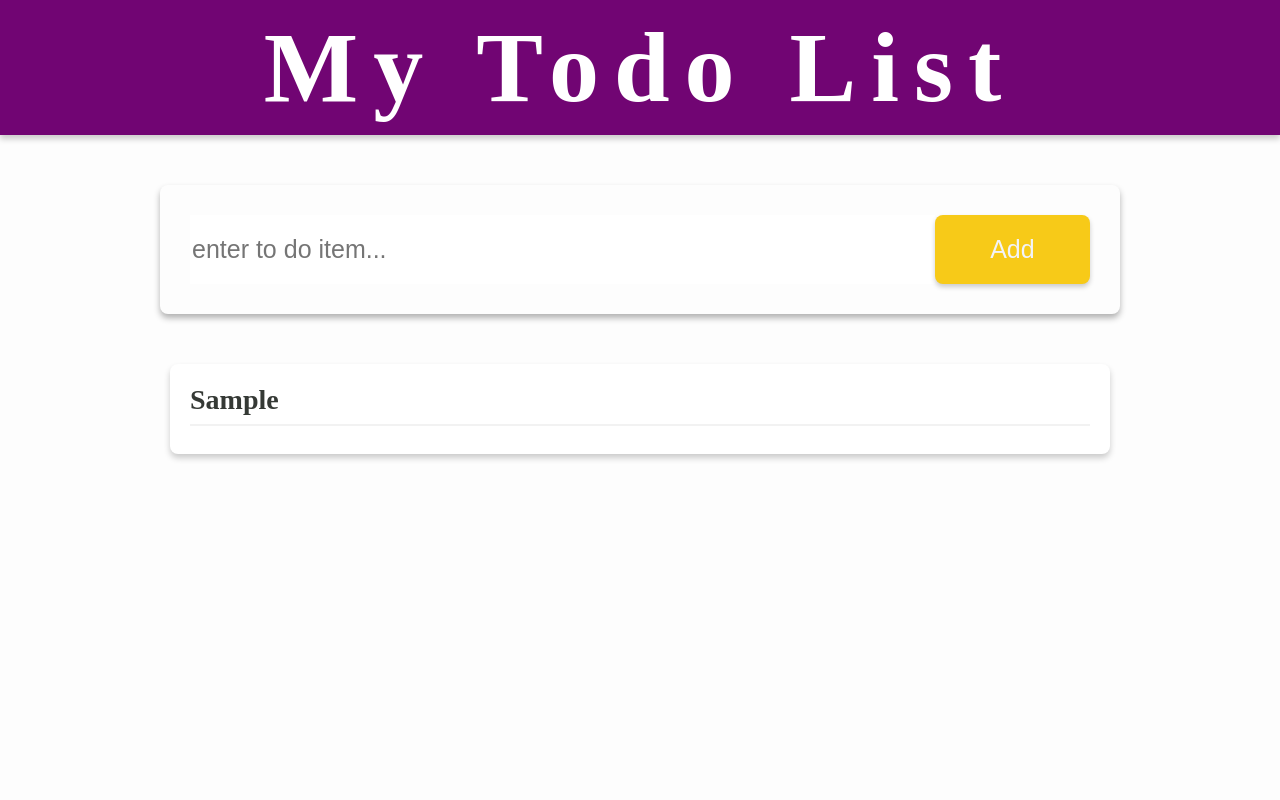
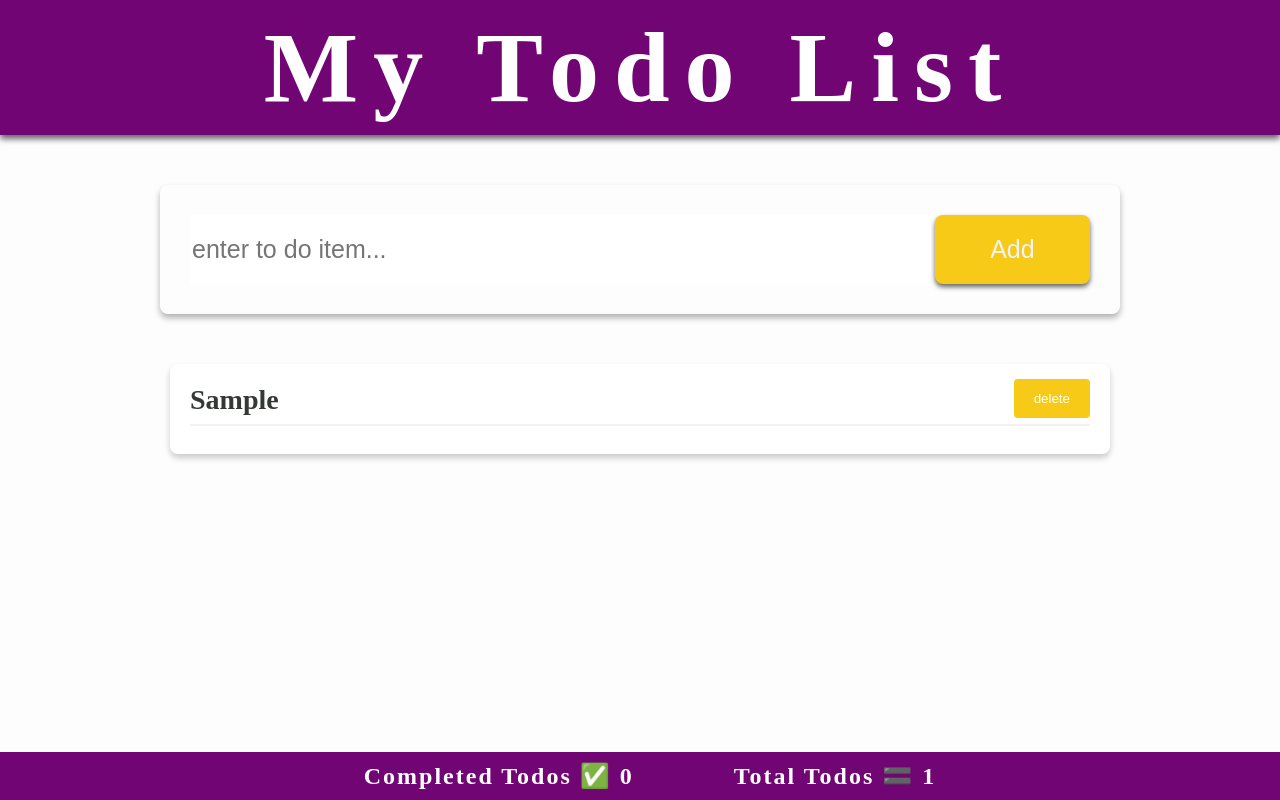
Before and after one commit to AbdullohKhashimov/react-todoapp, a React (Vite) app in the folder todoapp/: page / in a window 1280 px wide. Both pictures are taken after typing "Sample" into the empty fields and a click on the button "Add". Built offline with nearby package versions, Linux system fonts and the light colour scheme.

Commit message:
feat: develop counter for counting todos and task manager which will highlight finished todos

```diff
--- a/todoapp/src/App.jsx
+++ b/todoapp/src/App.jsx
@@ -1,6 +1,7 @@
 import { useState } from "react";
 import Todo from "./components/Todo";
 import Header from "./components/Header";
+import Footer from "./components/Footer";
 import "./css/app.css";
 
 function App() {
--- /dev/null
+++ b/todoapp/src/components/Footer.jsx
@@ -0,0 +1,11 @@
+import React from "react";
+import "../css/footer.css";
+
+export default function Footer({ completed, totalTodos }) {
+  return (
+    <div className="footer">
+      <span className="item">Completed Todos ✅ {completed}</span>
+      <span className="item">Total Todos 🟰 {totalTodos}</span>
+    </div>
+  );
+}
--- a/todoapp/src/components/Form.jsx
+++ b/todoapp/src/components/Form.jsx
@@ -2,21 +2,22 @@ import React, { useState } from "react";
 import "../css/todoitem.css";
 
 function Form({ todos, setTodos }) {
-  const [todo, setTodo] = useState("");
+  //   const [todo, setTodo] = useState("");
+  const [todo, setTodo] = useState({ name: "", done: false });
 
   const handleSubmit = (e) => {
     // prevents the page to re-render when the form is submitted
     e.preventDefault();
     setTodos([...todos, todo]);
-    setTodo("");
+    setTodo({ name: "", done: false });
   };
   return (
     <div className="form-container">
       <form onSubmit={handleSubmit} className="form">
         <div className="input-container">
           <input
-            onChange={(e) => setTodo(e.target.value)}
-            value={todo}
+            onChange={(e) => setTodo({ name: e.target.value, done: false })}
+            value={todo.name}
             type="text"
             className="input-txt"
             placeholder="enter to do item..."
--- a/todoapp/src/components/Todo.jsx
+++ b/todoapp/src/components/Todo.jsx
@@ -2,14 +2,17 @@ import React, { useState } from "react";
 import Form from "./Form";
 import "../css/todoitem.css";
 import TodoList from "./TodoList";
+import Footer from "./Footer";
 
 function Todo() {
   const [todos, setTodos] = useState([]); //-> empty array is attacjed to usestate() to store array of todo list
-
+  const completed = todos.filter((item) => item.done).length;
+  const totalTodos = todos.length;
   return (
     <div className="main">
       <Form todos={todos} setTodos={setTodos} />
-      <TodoList todos={todos} />
+      <TodoList todos={todos} setTodos={setTodos} />
+      <Footer completed={completed} totalTodos={totalTodos} />
     </div>
   );
 }
--- a/todoapp/src/components/TodoItem.jsx
+++ b/todoapp/src/components/TodoItem.jsx
@@ -1,10 +1,33 @@
 import React from "react";
 import "../css/todoitem.css";
 
-function TodoItem({ item }) {
+function TodoItem({ item, todos, setTodos }) {
+  function handleDelete(item) {
+    setTodos(todos.filter((todo) => todo !== item));
+  }
+  const handleClick = (name) => {
+    setTodos(
+      todos.map((item) =>
+        item.name === name ? { ...item, done: !item.done } : item
+      )
+    );
+  };
+
+  const className = item.done ? "span-tag" : "";
+
   return (
     <div>
-      <div className="item-list">{item}</div>
+      <div className="item-list">
+        <span onClick={() => handleClick(item.name)} className={className}>
+          {item.name}
+        </span>
+
+        <span>
+          <button className="delete-btn" onClick={() => handleDelete(item)}>
+            delete
+          </button>
+        </span>
+      </div>
       <hr className="line" />
     </div>
   );
--- a/todoapp/src/components/TodoList.jsx
+++ b/todoapp/src/components/TodoList.jsx
@@ -2,11 +2,16 @@ import React from "react";
 import TodoItem from "./TodoItem";
 import "../css/todoitem.css";
 
-function TodoList({ todos }) {
+function TodoList({ todos, setTodos }) {
   return (
     <div className="task-list">
       {todos.map((item) => (
-        <TodoItem item={item} key={item} />
+        <TodoItem
+          item={item}
+          key={item.name}
+          todos={todos}
+          setTodos={setTodos}
+        />
       ))}
     </div>
   );
--- /dev/null
+++ b/todoapp/src/css/footer.css
@@ -0,0 +1,16 @@
+.footer {
+  position: fixed;
+  bottom: 0;
+  font-size: 1.5em;
+  text-align: center;
+  width: 100%;
+  background-color: #710573;
+  padding: 10px;
+  font-weight: 900;
+  letter-spacing: 2px;
+  color: #fff;
+}
+
+.item {
+  margin: 50px;
+}
--- a/todoapp/src/css/header.css
+++ b/todoapp/src/css/header.css
@@ -7,7 +7,7 @@
   font-size: 100px;
   padding: 10px;
   letter-spacing: 15px;
-  box-shadow: 0 4px 6px rgba(0, 0, 0, 0.2);
+  box-shadow: 0 4px 6px rgba(0, 0, 0, 0.6);
   height: auto;
   color: #fff;
 }
--- a/todoapp/src/css/todoitem.css
+++ b/todoapp/src/css/todoitem.css
@@ -46,7 +46,7 @@
   color: #f2f3f8;
   width: 20%;
   font-size: 25px;
-  box-shadow: 0 3px 5px rgba(0, 0, 0, 0.2);
+  box-shadow: 0 3px 5px rgba(0, 0, 0, 0.6);
   cursor: pointer;
 }
 
@@ -70,3 +70,19 @@
 .line {
   border: 1px solid #f2f2f2;
 }
+
+.delete-btn {
+  float: right;
+  padding: 12px 20px;
+  border: none;
+  background-color: #f7ca18;
+  color: #fff;
+  margin-top: -5px;
+  cursor: pointer;
+  border-radius: 4px;
+}
+
+.span-tag {
+  cursor: pointer;
+  text-decoration: line-through;
+}
```
